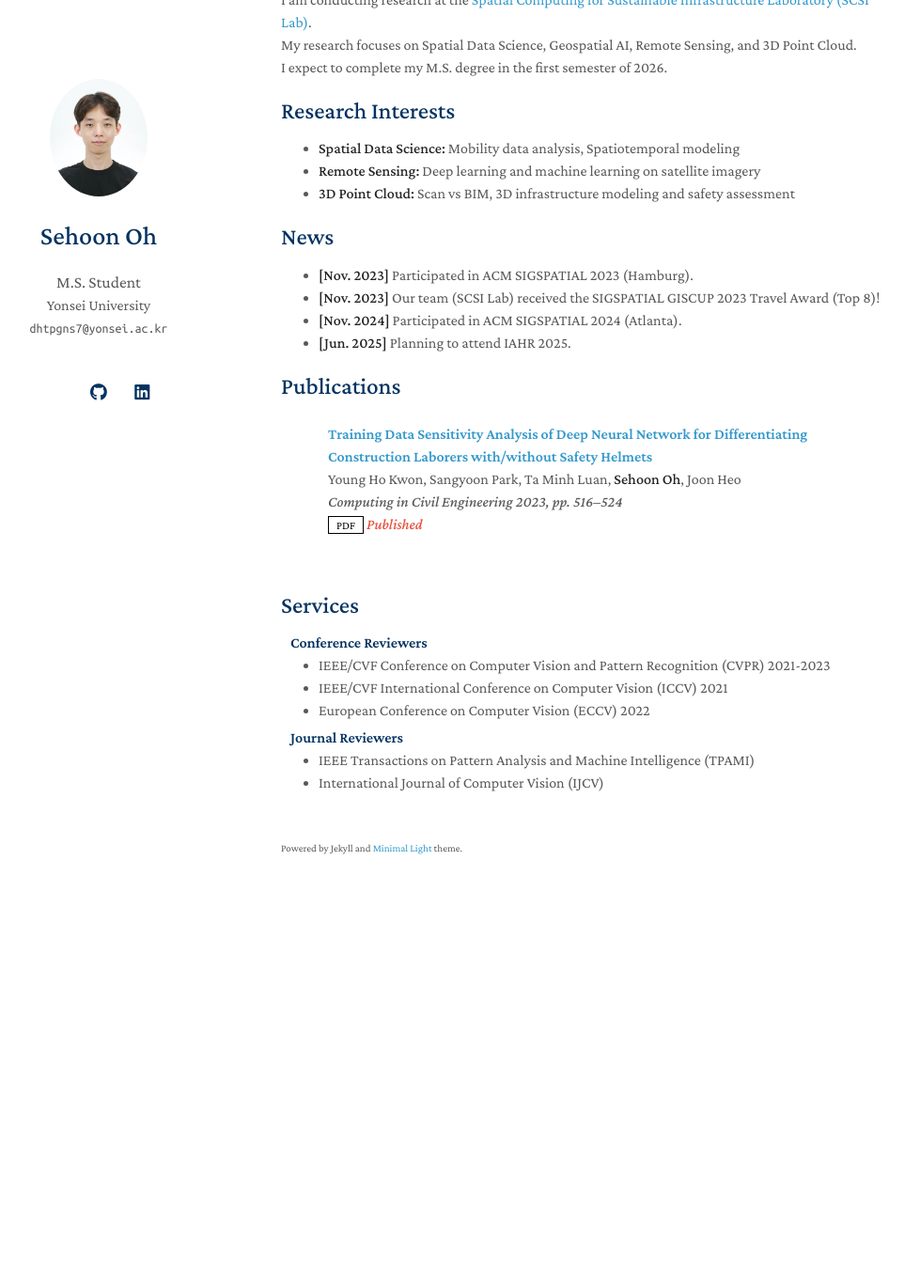
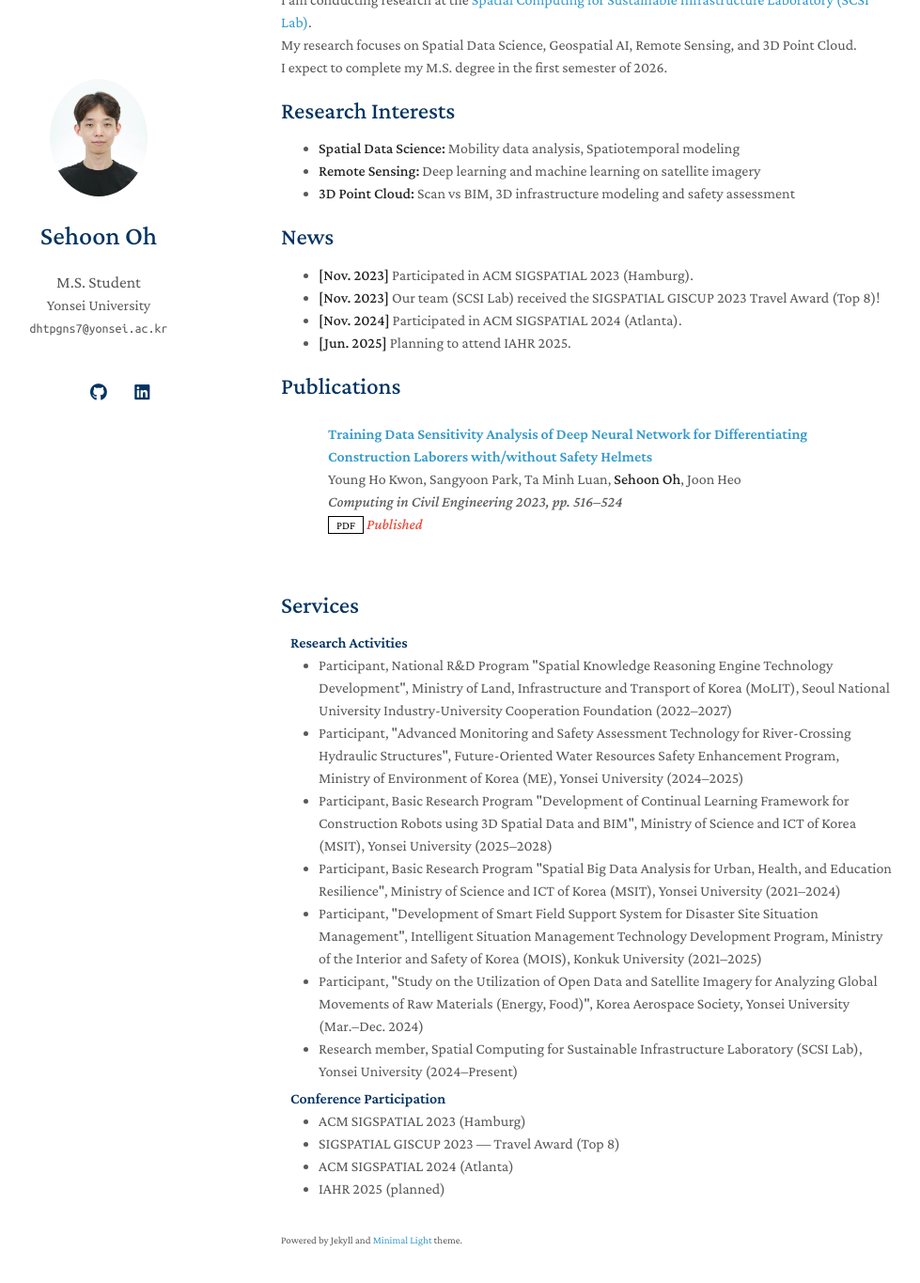
Before and after one commit to OHSEHOON99/OHSEHOON99.github.io, a Jekyll site: the page built from index.md, in a window 1280 px wide and 1400 px high, scrolled down 169 px. Shown: the top 1365 px of the window at 94% size, without its empty margins (171-1150 px from the left). Built offline with Jekyll 4.4.1, drawn with Linux system fonts in a browser that asks for light colours; a style sheet for code colours, icons or effects is not loaded; our own code applies the rules of GitHub Pages for plain Markdown files; before the commit the page ends 1152 px from its top, so only the background shows below that.

Commit message:
Update services.md

```diff
--- a/_includes/services.md
+++ b/_includes/services.md
@@ -1,16 +1,30 @@
 ## Services
 
-<h4 style="margin:0 10px 0;">Conference Reviewers</h4>
+<h4 style="margin:0 10px 0;">Research Activities</h4>
 
 <ul style="margin:0 0 5px;">
-  <li><a href="http://cvpr2023.thecvf.com/"><autocolor>IEEE/CVF Conference on Computer Vision and Pattern Recognition (CVPR) 2021-2023</autocolor></a></li>
-  <li><a href="http://iccv2021.thecvf.com/"><autocolor>IEEE/CVF International Conference on Computer Vision (ICCV) 2021</autocolor></a></li>
-  <li><a href="https://eccv2022.ecva.net/"><autocolor>European Conference on Computer Vision (ECCV) 2022</autocolor></a></li>
+
+  <li>Participant, National R&D Program "Spatial Knowledge Reasoning Engine Technology Development", Ministry of Land, Infrastructure and Transport of Korea (MoLIT), Seoul National University Industry-University Cooperation Foundation (2022–2027)</li>
+
+  <li>Participant, "Advanced Monitoring and Safety Assessment Technology for River-Crossing Hydraulic Structures", Future-Oriented Water Resources Safety Enhancement Program, Ministry of Environment of Korea (ME), Yonsei University (2024–2025)</li>
+
+  <li>Participant, Basic Research Program "Development of Continual Learning Framework for Construction Robots using 3D Spatial Data and BIM", Ministry of Science and ICT of Korea (MSIT), Yonsei University (2025–2028)</li>
+
+  <li>Participant, Basic Research Program "Spatial Big Data Analysis for Urban, Health, and Education Resilience", Ministry of Science and ICT of Korea (MSIT), Yonsei University (2021–2024)</li>
+
+  <li>Participant, "Development of Smart Field Support System for Disaster Site Situation Management", Intelligent Situation Management Technology Development Program, Ministry of the Interior and Safety of Korea (MOIS), Konkuk University (2021–2025)</li>
+
+  <li>Participant, "Study on the Utilization of Open Data and Satellite Imagery for Analyzing Global Movements of Raw Materials (Energy, Food)", Korea Aerospace Society, Yonsei University (Mar.–Dec. 2024)</li>
+
+  <li>Research member, <a href="https://scsi.yonsei.ac.kr/"><autocolor>Spatial Computing for Sustainable Infrastructure Laboratory (SCSI Lab)</autocolor></a>, Yonsei University (2024–Present)</li>
+
 </ul>
 
-<h4 style="margin:0 10px 0;">Journal Reviewers</h4>
+<h4 style="margin:0 10px 0;">Conference Participation</h4>
 
-<ul style="margin:0 0 20px;">
-  <li><a href="https://www.computer.org/csdl/journal/tp"><autocolor>IEEE Transactions on Pattern Analysis and Machine Intelligence (TPAMI)</autocolor></a></li>
-  <li><a href="https://www.springer.com/journal/11263"><autocolor>International Journal of Computer Vision (IJCV)</autocolor></a></li>
+<ul style="margin:0 0 5px;">
+  <li>ACM SIGSPATIAL 2023 (Hamburg)</li>
+  <li>SIGSPATIAL GISCUP 2023 — Travel Award (Top 8)</li>
+  <li>ACM SIGSPATIAL 2024 (Atlanta)</li>
+  <li>IAHR 2025 (planned)</li>
 </ul>
```
